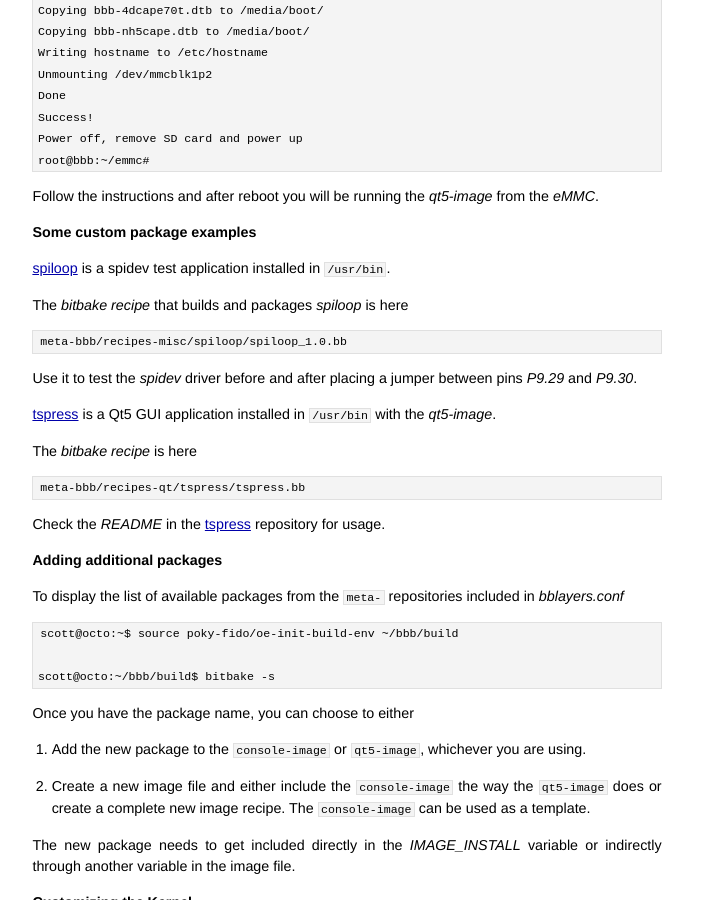
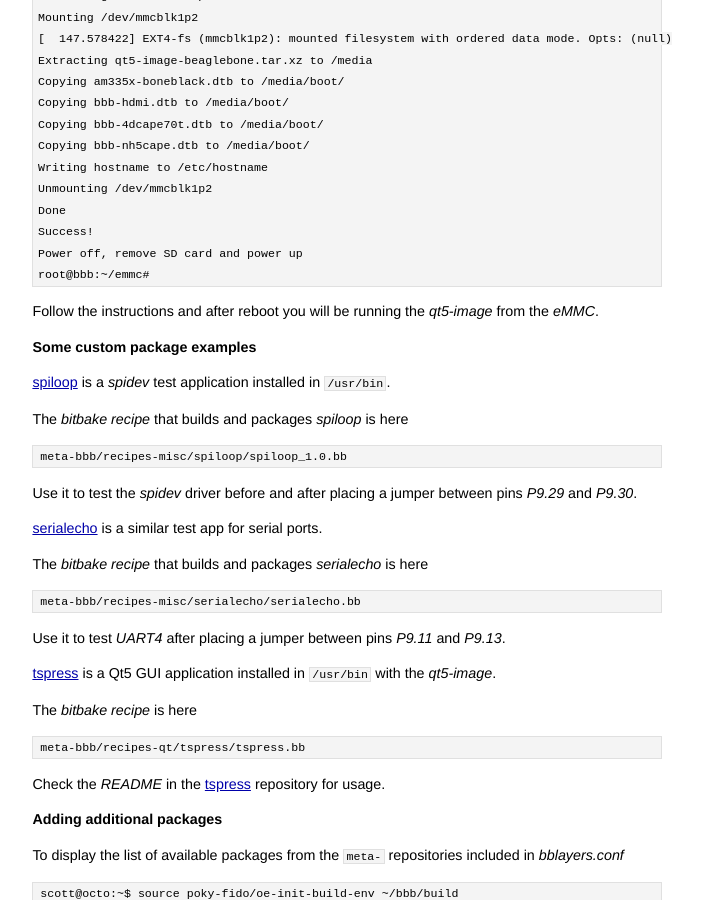
Before and after one commit to jumpnow/jumpnowtek-site, a Jekyll site: the page built from _posts/2015-06-08-BeagleBone-Systems-with-Yocto.md, in a window 1280 px wide and 900 px high, scrolled down 10320 px. Shown: the whole window, without its empty margins (293-994 px from the left). Built offline with Jekyll 4.4.1, drawn with Linux system fonts in a browser that asks for light colours; some of the changed text lies outside the part shown.

Commit message:
Add serial info to bbb doc

```diff
--- a/_posts/2015-06-08-BeagleBone-Systems-with-Yocto.md
+++ b/_posts/2015-06-08-BeagleBone-Systems-with-Yocto.md
@@ -29,16 +29,21 @@ Python `2.7.9` is included with enough modules to run [Bottle python][bottle-pyt
 
 *Device tree* binaries are generated and installed that support *HDMI* (bbb-hdmi.dtb), the *4DCape 7-inch* touchscreen (bbb-4dcape70t.dtb) and the *New Haven 5-inch* touchscreen (bbb-nh5cape.dtb). They are easy to switch between using `/boot/uEnv.txt` and all work with the installed *Qt* binaries.
 
-*spidev* on SPI bus 1, *I2C1* and *I2C2* are configured for use from the *P9* header. The following kernel patches under `meta-bbb/recipes-kernel/linux/linux-stable-4.1/` add this functionality
+*spidev* on SPI bus 1, *I2C1* and *I2C2* and *UART4* are configured for use from the *P9* header. The following kernel patches under `meta-bbb/recipes-kernel/linux/linux-stable-4.1/` add this functionality
 
 * 0001-spidev-Add-generic-compatible-dt-id.patch
 * 0002-Add-bbb-spi1-spidev-dtsi.patch
 * 0003-Add-bbb-i2c1-dtsi.patch
 * 0004-Add-bbb-i2c2-dtsi.patch
+* 0013-Add-uart4-dtsi.patch
 
 See the respective patches for the particular P9 header pins to use.
 
-There is an small *spidev* test program [spiloop][spiloop] in the *console-image*.
+There are some simple loopback test programs included in the console image.
+
+[spiloop][spiloop] is a utility for testing the *spidev* driver.
+
+[serialecho][serialecho] is a utility for testing *uarts*.
 
 ### Ubuntu Packages
 
@@ -495,7 +500,7 @@ Follow the instructions and after reboot you will be running the *qt5-image* fro
 
 #### Some custom package examples
 
-[spiloop][spiloop] is a spidev test application installed in `/usr/bin`.
+[spiloop][spiloop] is a *spidev* test application installed in `/usr/bin`.
 
 The *bitbake recipe* that builds and packages *spiloop* is here
 
@@ -503,6 +508,13 @@ The *bitbake recipe* that builds and packages *spiloop* is here
 
 Use it to test the *spidev* driver before and after placing a jumper between pins *P9.29* and *P9.30*.
 
+[serialecho][serialecho] is a similar test app for serial ports.
+
+The *bitbake recipe* that builds and packages *serialecho* is here
+
+    meta-bbb/recipes-misc/serialecho/serialecho.bb
+
+Use it to test *UART4* after placing a jumper between pins *P9.11* and *P9.13*.
 
 [tspress][tspress] is a Qt5 GUI application installed in `/usr/bin` with the *qt5-image*.
 
@@ -553,6 +565,7 @@ To add or upgrade packages to the system, you might be interested in using the b
 [meta-bbb]: https://github.com/jumpnow/meta-bbb
 [tspress]: https://github.com/scottellis/tspress
 [spiloop]: https://github.com/scottellis/spiloop
+[serialecho]: https://github.com/scottellis/serialecho
 [bbb-kernel]: http://www.jumpnowtek.com/beaglebone/Working-on-the-BeagleBone-kernel.html
 [bottle-python]: http://bottlepy.org/docs/dev/index.html
 [lsblk]: http://linux.die.net/man/8/lsblk
```
Also changed, not shown: other parts of _posts/2015-06-08-BeagleBone-Systems-with-Yocto.md (+1 -1 lines).
